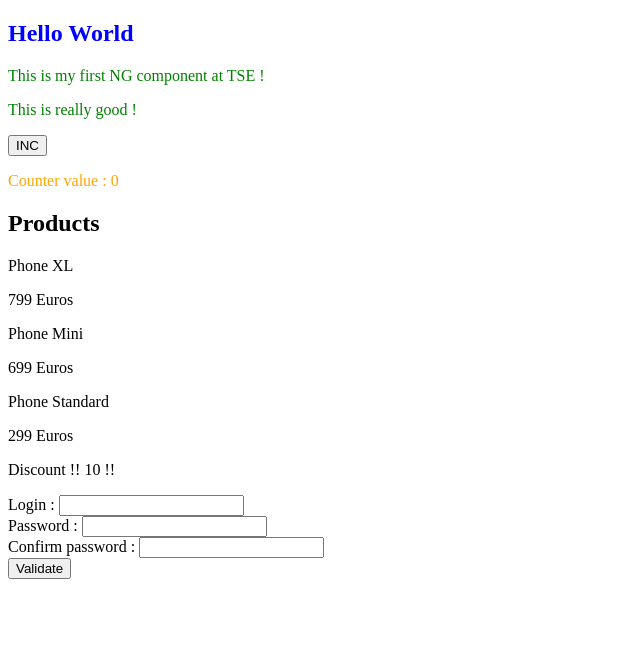
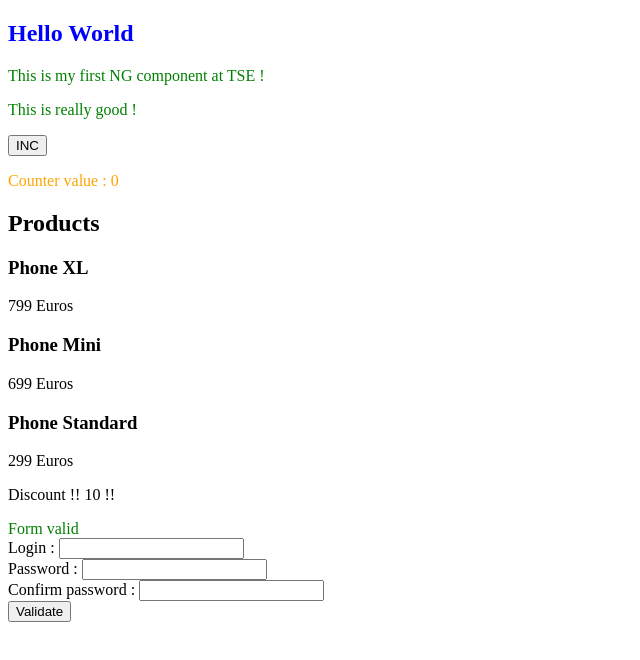
Before and after one commit to rgirodon/tse_angular, an Angular app: page / in a window 1280 px wide. Both pictures are taken after a click on the button "Validate". Shown: the top 660 px of the page, without its empty margins (0-640 px from the left). Built offline with nearby package versions, Linux system fonts and the light colour scheme.

Commit message:
Better impl

```diff
--- a/src/app/form/form.component.css
+++ b/src/app/form/form.component.css
@@ -0,0 +1,7 @@
+.error {
+    color: red;
+}
+
+.valid {
+    color: green;
+}
--- a/src/app/form/form.component.html
+++ b/src/app/form/form.component.html
@@ -1,3 +1,9 @@
+<div *ngIf="hasError" class="error">
+    Errors in form validation
+</div>
+<div *ngIf="isValid" class="valid">
+    Form valid
+</div>
 <div>
     Login : <input type="text" [(ngModel)]="login">
 </div>
--- a/src/app/form/form.component.ts
+++ b/src/app/form/form.component.ts
@@ -7,6 +7,10 @@ import { LoggerService } from '../logger.service';
   styleUrls: ['./form.component.css']
 })
 export class FormComponent implements OnInit {
+
+  hasError: boolean = false;
+
+  isValid: boolean = false;
 
   login: string = '';
 
@@ -29,9 +33,17 @@ export class FormComponent implements OnInit {
 
     if (this.password == this.confirm_password) {
       this.logger.log('Passwords identical');
+
+      this.hasError = false;
+
+      this.isValid = true;
     }
     else {
       this.logger.log('Passwords not identical');
+
+      this.hasError = true;
+
+      this.isValid = false;
     }
   }
 }
--- a/src/app/product/product.component.html
+++ b/src/app/product/product.component.html
@@ -1,6 +1,6 @@
-<p>
+<h3>
     {{ productProp.name }}
-</p>
+</h3>
 <p>
     {{ productProp.price }} Euros
 </p>
--- a/src/app/product/product.component.ts
+++ b/src/app/product/product.component.ts
@@ -7,7 +7,8 @@ import { Component, OnInit, Input } from '@angular/core';
 })
 export class ProductComponent implements OnInit {
 
-  @Input() productProp: any;
+  @Input()
+  productProp: any;
 
   constructor() { }
 
```
